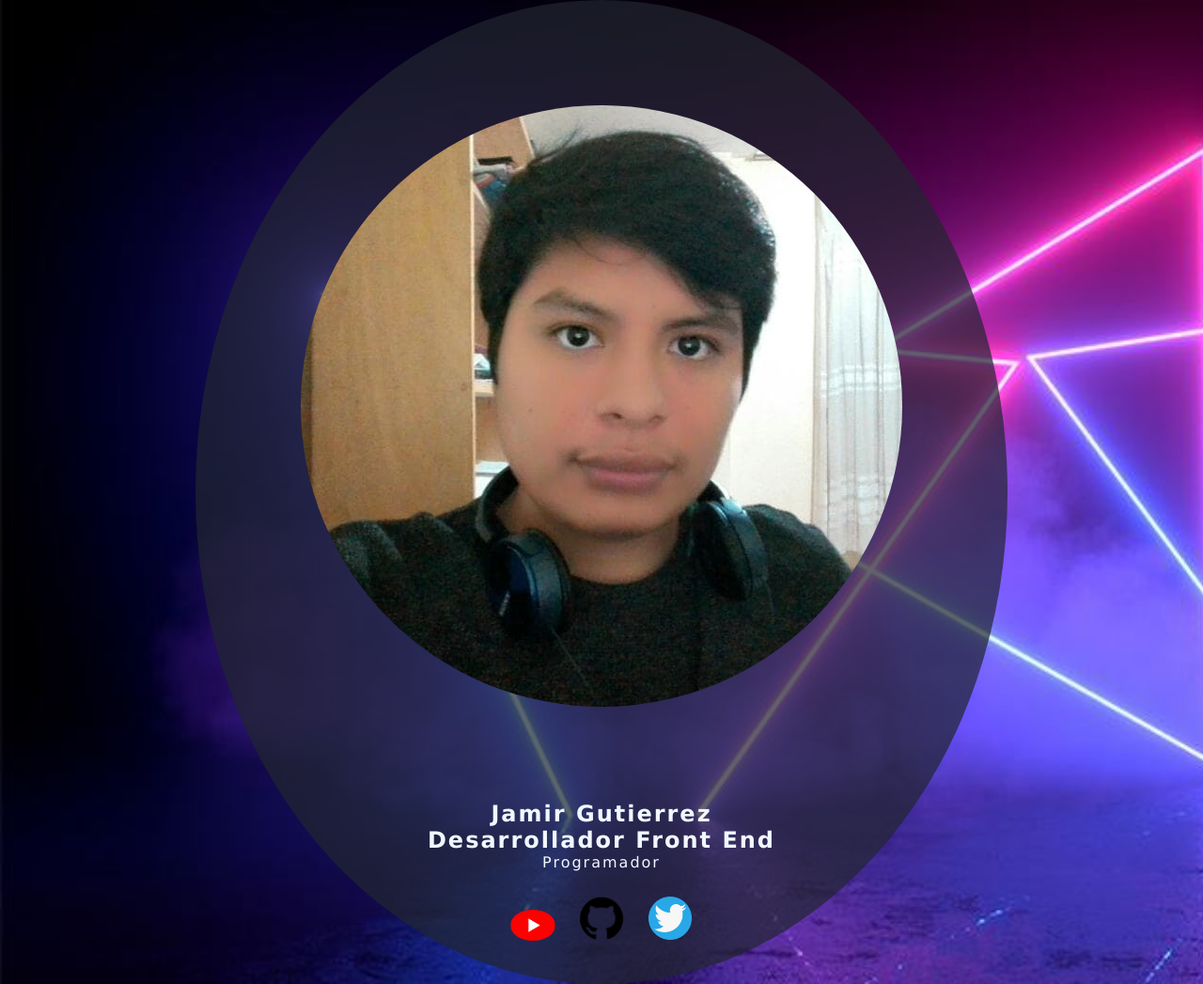
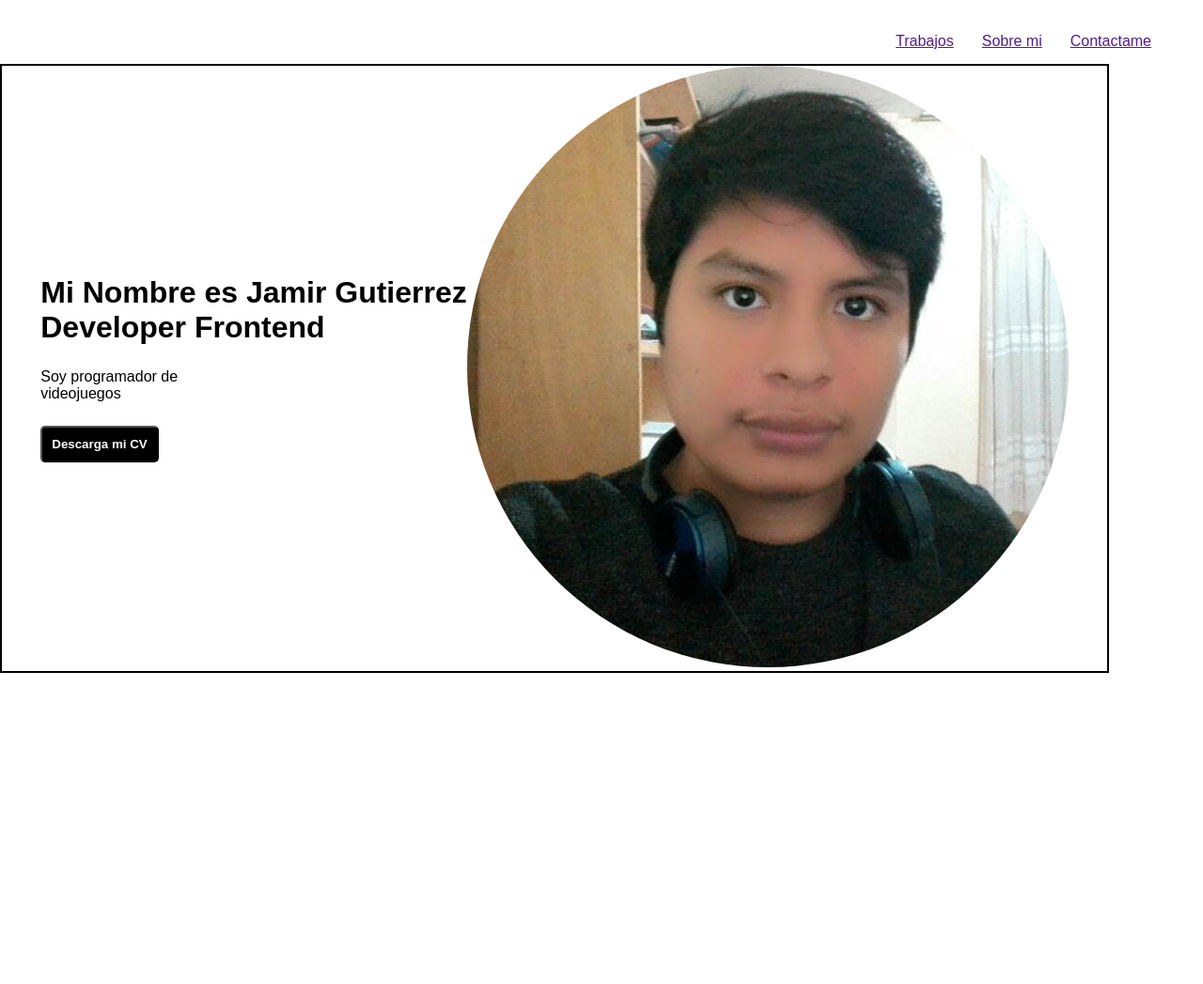
Before and after one commit to Jamir1704/Reto2, a plain HTML site: page index.html in a window 1280 px wide. Shown: the whole page at 94% size. After the commit the page ends 800 px from the top, so only its background shows below. Drawn offline with Linux system fonts and the light colour scheme.

Commit message:
.btn:hover{avance3

```diff
--- a/estilo.css
+++ b/estilo.css
@@ -3,52 +3,57 @@
     padding: 0;
 }
 .body{
+    font-family: Arial, Helvetica, sans-serif;
+}
+.header{
     display: flex;
+    justify-content: flex-end;
+    justify-content: flex-end;
+}
+
+.nav{
+    margin-top: 20px;
+    margin-right: 40px;
+}
+.nav ul{
+    display: flex;
+    list-style: none;
+}
+.nav ul li{
+    padding: 15px;
+}
+
+.banner{
+    border: solid 2px;
+    display: flex;
+    align-items: center;
     justify-content: center;
-    background-image: url(./FONDO.jpg);
-    background-size: cover;
-    align-items: center;
-    font-family: Verdana, Geneva, Tahoma, sans-serif;
+    margin-right: 100px;
+}
+.titulo{
+    font-size:  2em;
+    font-weight: bold;
+}
+.resume{
+    width: 45%;
+    font-weight: 200;
+    margin-top: 25px;
+    margin-bottom: 25px;
+}
+.btn{
+    background-color: #000;
     color: #fff;
-    min-height: 100vh;
-    text-align: center;
+    padding: 10px;
+    border-radius: 5px;
+    text-decoration: none;
+    font-weight: bold;
 }
-.main{
-    background-color: hsla(224, 18%, 16%, 0.7);
-    display: flex;
-    flex-direction: column;
-    gap: 1rem;
-    padding: 2rem;
+.btn:hover{
+    background-color: #fff;
+    color: #000;
+    border: solid 2px #000;
+    cursor: pointer;
+}
+.foto{
     border-radius: 50%;
 }
-.header{
-    text-align: center;
-    padding: 5em;
-}
-
-.titulo,.subtitulo,.parrafo{
-    color: aliceblue;
-    text-align: center;
-    letter-spacing: 2px;
-}
-.footer{
-    margin-top: 10 px;
-
-}
-
-.footer img{
-    width: 3em;
-    border-radius: 50%;
-    margin: 10px;
-
-}
-.footer img:hover{
-    transform: scale(1.3);
-    transition: all 0.5s ease;
-    border: solid orange 2px;
-
-}
-.Logo{
- border-radius: 50%;
- border-color: red;
-}
--- a/index.html
+++ b/index.html
@@ -8,24 +8,31 @@
     <title>RETO2</title>
 </head>
 <body class="body">
-  <div class="main">
-    <header class="header">
-        <figure>
-            <img class="Logo" src="./JAMIR.jpg" alt="Jamir">
-        </figure>
-    </header>
-    <article class="article">
-        <h1 class="titulo">Jamir Gutierrez</h1>
-        <h2 class="subtitulo">Desarrollador Front End</h2>
-        <p class="parrafo">Programador</p>
-    </article>
-    <footer class="footer">
-
-         <a href="https://www.youtube.com/c/Jamir1704"><img src="./youtubelogo.png" alt="youtube"></a>
-         <a href="https://github.com/Jamir1704/frontend-silabuz"><img src="./githublogo.png" alt="github"></a>
-         <a href="https://twitter.com/?lang=es"><img src="./twitterlogo.png" alt="twitter"></a>
-
-    </footer>
-  </div>
+  <header class="header">
+    <nav class="nav">
+      <ul>
+        <li>
+          <a href="">Trabajos</a>
+        </li>
+        <li>
+          <a href="">Sobre mi</a>
+        </li>
+        <li>
+          <a href="">Contactame</a>
+        </li>
+      </ul>
+    </nav>
+  </header>
+<section class="banner">
+<div>
+  <h1 class="titulo">Mi Nombre es Jamir Gutierrez</h1>
+  <h2 class="titulo">Developer Frontend</h2>
+  <p class="resume">Soy programador de videojuegos</p>
+  <button class="btn">Descarga mi CV</button>
+</div>
+<div>
+  <img class="foto"  src="./JAMIR.jpg" alt="Jamir">
+</div>
+</section>
 </body>
 </html>
```
